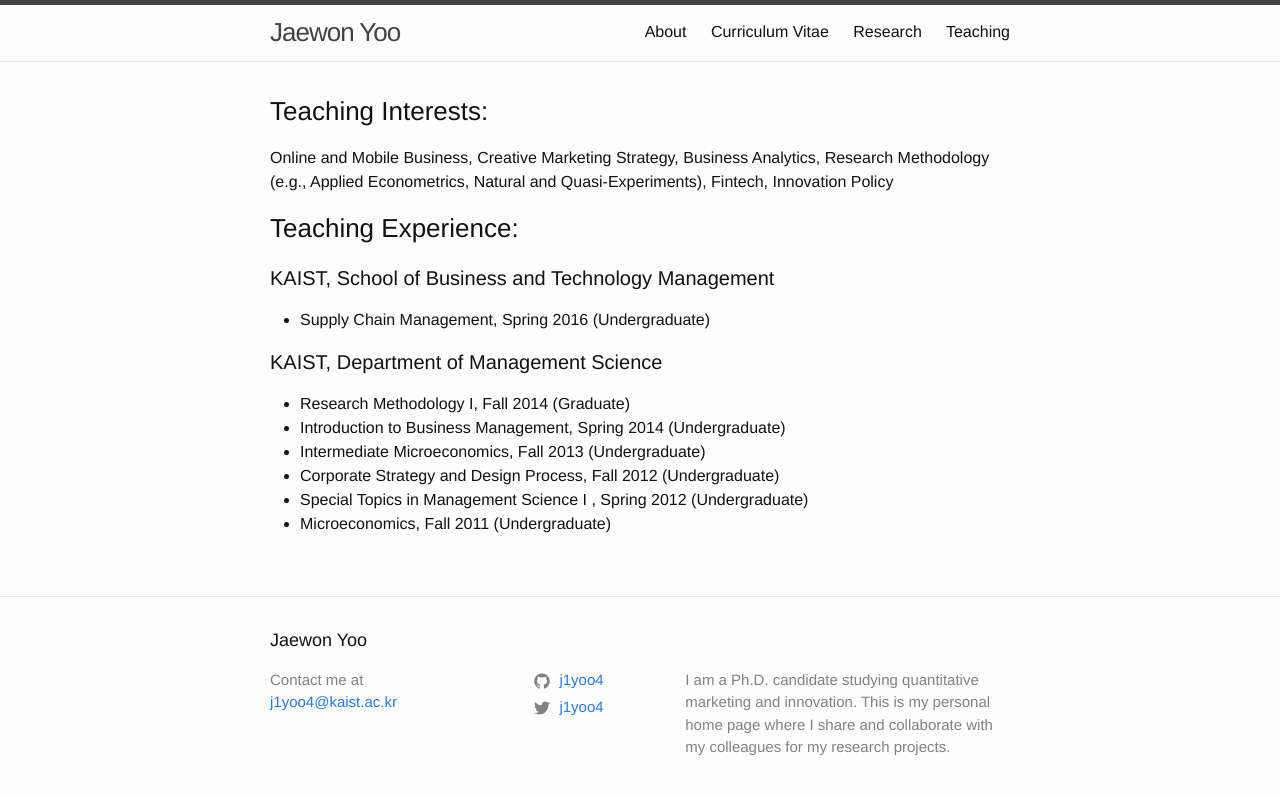
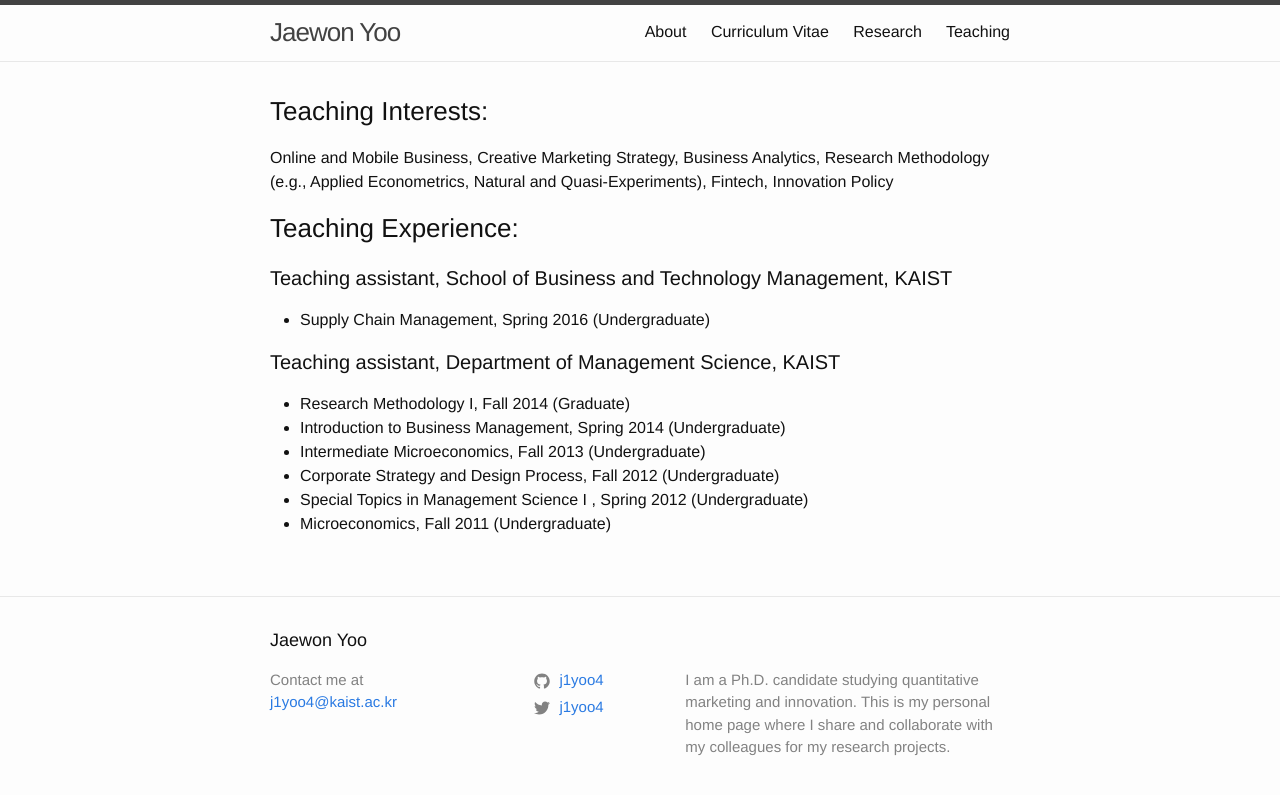
Before and after one commit to j1yoo/j1yoo.github.io, a Jekyll site: the page built from teaching.markdown, in a window 1280 px wide. Shown: the top 795 px of the page. Built offline with Jekyll 4.4.1, drawn with Linux system fonts in a browser that asks for light colours.

Commit message:
Update teaching.markdown

```diff
--- a/teaching.markdown
+++ b/teaching.markdown
@@ -8,10 +8,10 @@
 Online and Mobile Business, Creative Marketing Strategy, Business Analytics, Research Methodology (e.g., Applied Econometrics, Natural and Quasi-Experiments), Fintech, Innovation Policy
 
 ### Teaching Experience:
-#### KAIST, School of Business and Technology Management
+#### Teaching assistant, School of Business and Technology Management, KAIST
 * Supply Chain Management, Spring 2016 (Undergraduate)
 
-#### KAIST, Department of Management Science
+#### Teaching assistant, Department of Management Science, KAIST
 * Research Methodology I, Fall 2014 (Graduate)
 * Introduction to Business Management, Spring 2014 (Undergraduate)
 * Intermediate Microeconomics, Fall 2013 (Undergraduate)
```
